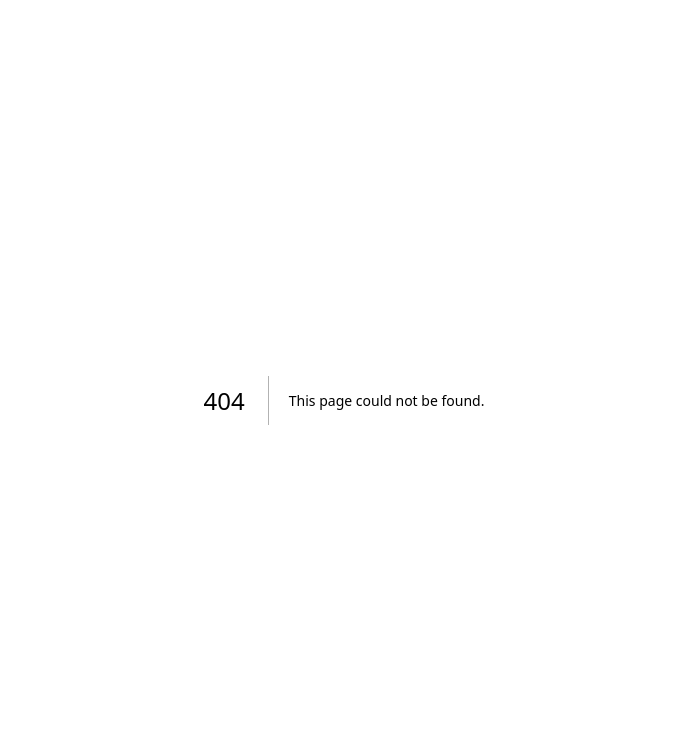
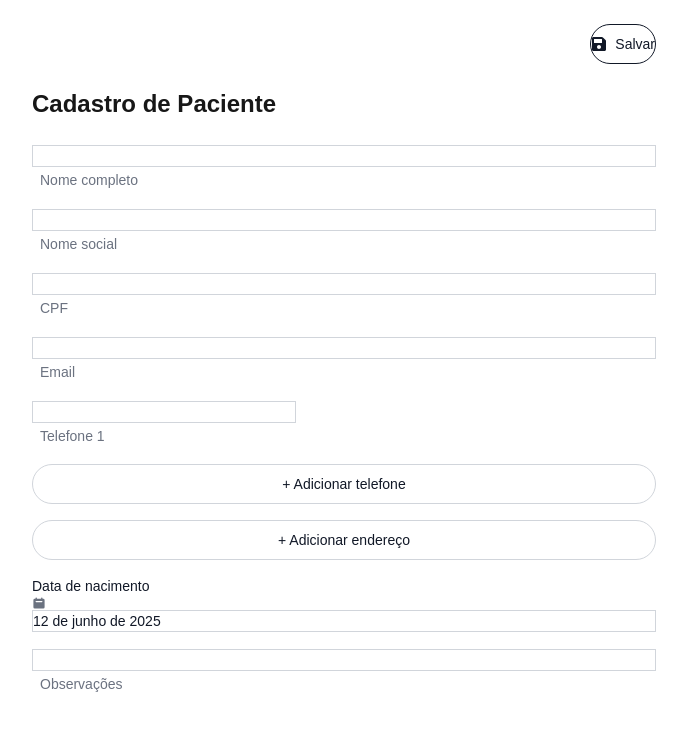
Before and after one commit to rafatosta/sgpe, a Next.js app: page /pacientes/novo in a window 1280 px wide. Before the commit this address had no page. Shown: the top 730 px of the page, without its empty margins (296-983 px from the left). Built offline with nearby package versions, Linux system fonts and the light colour scheme.

Commit message:
feat: adicionar página para novo de paciente
Em contrução

```diff
--- /dev/null
+++ b/app/pacientes/novo/page.tsx
@@ -0,0 +1,134 @@
+'use client';
+
+import { useState, ChangeEvent } from 'react';
+import { FloatingLabel, Button, Datepicker, Label } from 'flowbite-react';
+import { FaArrowLeft, FaSave, FaTrash } from 'react-icons/fa';
+
+export default function CadastroContato() {
+    const [telefones, setTelefones] = useState<string[]>(['']);
+    const [endereco, setEndereco] = useState({
+        endereco: '',
+        complemento: '',
+        estado: '',
+        cep: '',
+        cidade: ''
+    });
+    const [mostrarEndereco, setMostrarEndereco] = useState(false);
+
+    const handleAddTelefone = () => setTelefones([...telefones, '']);
+    const handleRemoveTelefone = (index: number) =>
+        setTelefones(telefones.filter((_, i) => i !== index));
+
+    const handleEnderecoChange = (e: ChangeEvent<HTMLInputElement>) => {
+        const { name, value } = e.target;
+        setEndereco((prev) => ({ ...prev, [name]: value }));
+    };
+
+    return (
+        <div className="flex flex-col max-w-2xl mx-auto p-6 space-y-6">
+            <div className=" flex justify-between items-center">
+                <Button pill color="gray">
+                    <FaArrowLeft className="mr-2 h-4 w-4" />
+                </Button>
+                <Button pill color="alternative">
+                    <FaSave className="mr-2 h-4 w-4" /> Salvar
+                </Button>
+            </div>
+
+            <h1 className="text-2xl font-bold">Cadastro de Paciente</h1>
+
+            <div className="flex flex-col space-y-4">
+                <FloatingLabel variant="outlined" label="Nome completo" />
+                <FloatingLabel variant="outlined" label="Nome social" />
+                <FloatingLabel variant="outlined" label="CPF" />
+                <FloatingLabel variant="outlined" label="Email" />
+
+                {telefones.map((tel, index) => (
+                    <div key={index} className="flex items-center gap-2">
+                        <FloatingLabel
+                            variant="outlined"
+                            label={`Telefone ${index + 1}`}
+                            value={tel}
+                            onChange={(e) => {
+                                const newTels = [...telefones];
+                                newTels[index] = e.target.value;
+                                setTelefones(newTels);
+                            }}
+                        />
+                        {telefones.length > 1 && index > 0 && (
+                            <Button pill outline color="red" onClick={() => handleRemoveTelefone(index)}>
+                                <FaTrash className="h-4 w-4" />
+                            </Button>
+                        )}
+                    </div>
+                ))}
+                <Button pill color="light" onClick={handleAddTelefone}>
+                    + Adicionar telefone
+                </Button>
+
+                {mostrarEndereco && (
+                    <div className="space-y-2 border p-4 rounded-xl border-gray-300">
+                        <h2 className="text-lg font-semibold flex justify-between items-center">
+                            Endereço
+                            <Button
+                                pill
+                                outline
+                                color="red"
+                                size="xs"
+                                onClick={() => setMostrarEndereco(false)}
+                            >
+                                <FaTrash className="h-3 w-3 mr-1" /> Remover endereço
+                            </Button>
+                        </h2>
+                        <FloatingLabel
+                            variant="outlined"
+                            label="Endereço"
+                            name="endereco"
+                            value={endereco.endereco}
+                            onChange={handleEnderecoChange}
+                        />
+                        <FloatingLabel
+                            variant="outlined"
+                            label="Complemento"
+                            name="complemento"
+                            value={endereco.complemento}
+                            onChange={handleEnderecoChange}
+                        />
+                        <FloatingLabel
+                            variant="outlined"
+                            label="Estado"
+                            name="estado"
+                            value={endereco.estado}
+                            onChange={handleEnderecoChange}
+                        />
+                        <FloatingLabel
+                            variant="outlined"
+                            label="CEP"
+                            name="cep"
+                            value={endereco.cep}
+                            onChange={handleEnderecoChange}
+                        />
+                        <FloatingLabel
+                            variant="outlined"
+                            label="Cidade"
+                            name="cidade"
+                            value={endereco.cidade}
+                            onChange={handleEnderecoChange}
+                        />
+                    </div>
+                )}
+
+                {!mostrarEndereco && (
+                    <Button pill color="light" onClick={() => setMostrarEndereco(true)}>
+                        + Adicionar endereço
+                    </Button>
+                )}
+
+                <Label> Data de nacimento<Datepicker language="pt-BR" labelTodayButton="Hoje" labelClearButton="Limpar" /></Label>
+
+
+                <FloatingLabel variant="outlined" label="Observações" />
+            </div>
+        </div>
+    );
+}
```
